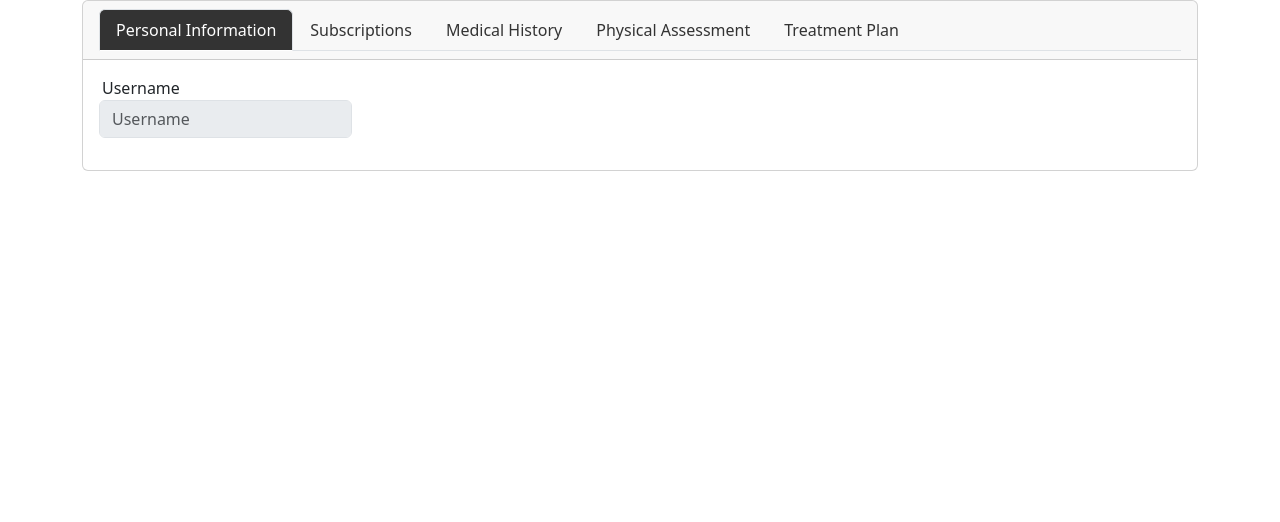
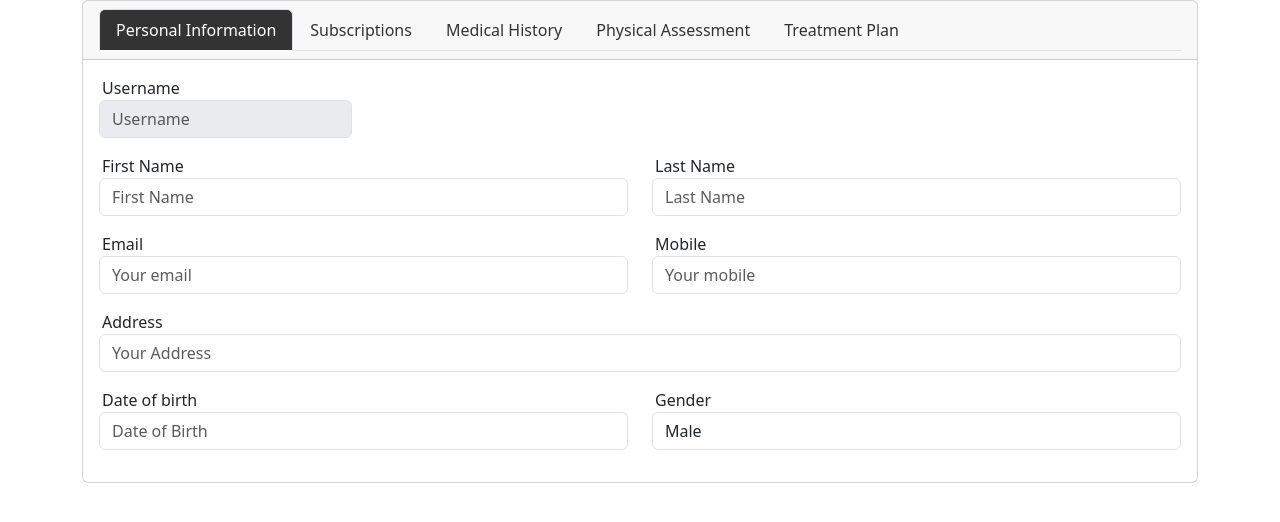
Before and after one commit to AbdallhOmarr/The-sports-doctor, a Django app: page /profile in a window 1280 px wide. Shown: the part 80-602 px from the top of the page. Run offline with Django 4.2, Linux system fonts and the light colour scheme; a user stored in the database is signed in; parts of the project's set-up code (start-up, migrations or seed data) failed here and were passed over; some web fonts are replaced.

Commit message:
ongoing trainee personal information

```diff
--- a/landingpage/templates/personal_info.html
+++ b/landingpage/templates/personal_info.html
@@ -8,8 +8,51 @@
                     <input type="text" name="username" id="username" class='form-control' placeholder="Username" disabled>
                 </div>
 
-                </div>
             </div>
+        </div>
+        <div class="row my-3">
+            <div class="col-6 ">
+                <div class="text-left">First Name</div>
+                <input type="text" name="first_name" id="first_name" class="form-control" placeholder = "First Name">
+            </div>
+            <div class="col-6 ">
+                <div class="text-left">Last Name</div>
+                <input type="text" name="last_name" id="last_name" class="form-control" placeholder = "Last Name">
+            </div>
+        </div>
+        <div class="row my-3">
+            <div class="col-6 ">
+                <div class="text-left">Email</div>
+                <input type="text" name="email" id="email" class="form-control" placeholder = "Your email">
+            </div>
+            <div class="col-6 ">
+                <div class="text-left">Mobile</div>
+                <input type="text" name="mobile" id="mobile" class="form-control" placeholder = "Your mobile">
+            </div>
+
+        </div>
+        <div class="row my-3">
+            <div class="col ">
+                <div class="text-left">Address</div>
+                <input type="text" name="address" id="address" class="form-control" placeholder = "Your Address">
+            </div>
+
+        </div>
+        <div class="row my-3">
+            <div class="col-6 ">
+                <div class="text-left">Date of birth</div>
+                <input type="text" name="dateofbirth" id="dateofbirth" class="form-control" placeholder = "Date of Birth">
+            </div>
+            <div class="col-6 ">
+                <div class="text-left">Gender</div>
+                <select class="form-control" id="gender">
+                    <option>Male</option>
+                    <option>Female</option>
+                </select>
+            </div>
+
+        </div>
+
     </form>
     {% if messages %}
     <ul class="messages">
```
